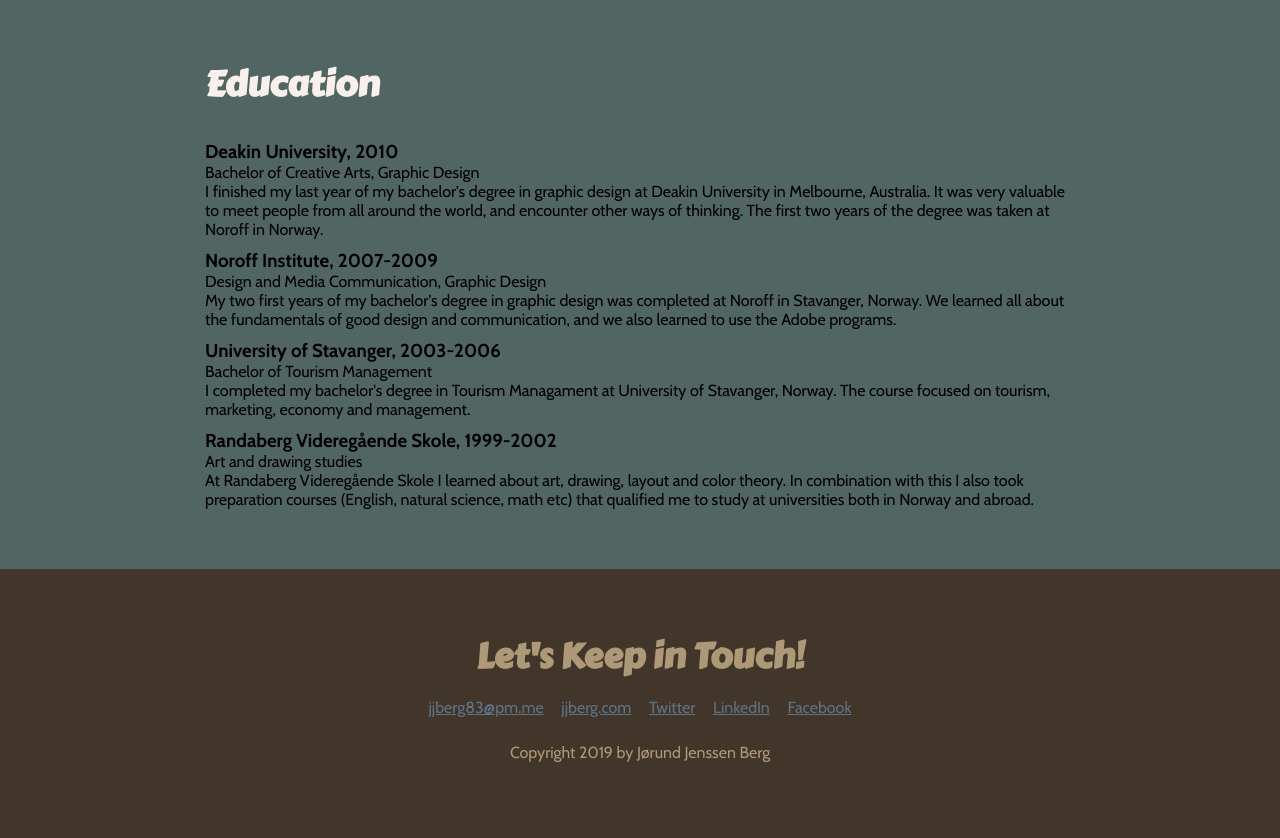
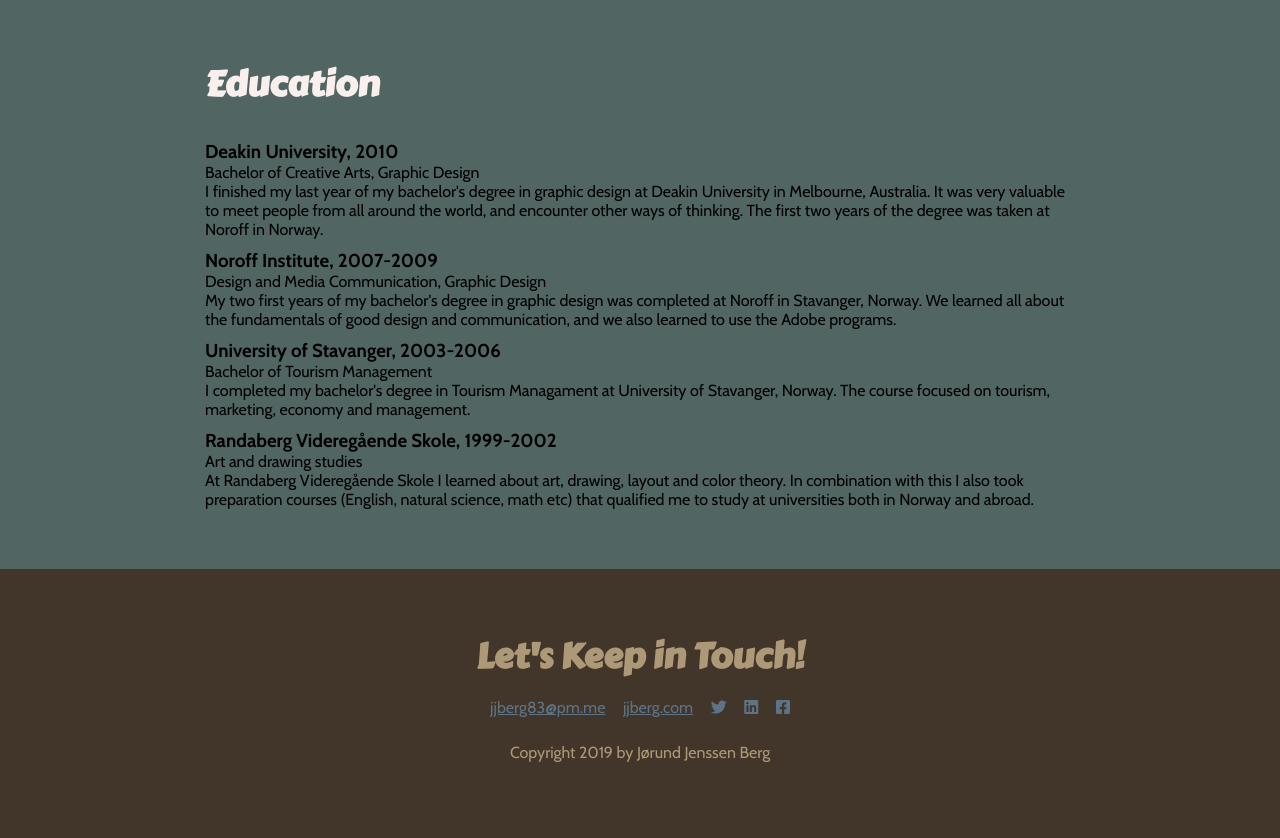
Before and after one commit to jjberg83/jjberg_resume, a plain HTML site: page index.html in a window 1280 px wide. Shown: the part 1330-2168 px from the top of the page. Drawn offline with nearby package versions, Linux system fonts and the light colour scheme.

Commit message:
Adding icon fonts from fontawesome

```diff
--- a/index.html
+++ b/index.html
@@ -4,6 +4,7 @@
     <meta charset="UTF-8">
     <meta name="viewport" content="width=device-width, initial-scale=1.0">
     <title>Jørund Jenssen Berg | Resume</title>
+    <link rel="stylesheet" href="https://use.fontawesome.com/releases/v5.8.2/css/all.css" integrity="sha384-oS3vJWv+0UjzBfQzYUhtDYW+Pj2yciDJxpsK1OYPAYjqT085Qq/1cq5FLXAZQ7Ay" crossorigin="anonymous">
     <link href="https://fonts.googleapis.com/css?family=Cabin:400,700|Carter+One" rel="stylesheet">
     <link rel="stylesheet" href="css/main.css">
 </head>
@@ -20,7 +21,7 @@
         <img class="portrait-img col-narrow" src="images/jjberg_portrait_cropped.jpg" alt="Jørund Jenssen Berg">
         <div class="col-wide">
           <h1>Jørund Jenssen Berg</h1>
-          <h2>Front-End webdesigner</h2>
+          <h2>Front-End webdesigner<i class="fas fa-leaf" aria-hidden="true"></i></h2>
           <p>Educated graphic designer with a bachelor degree from Deakin University (Melbourne, Australia). The last few years I´ve been working in print production, assisting in the physical production of print products. The main bulk of the customer base has been high end design firms, banks, museums, airports and international oil companies. Now I´m looking for an opportunity to switch to the wonderful world of webdesign, and for the last few months I´ve been studying hard in my spare time to learn all about front-end technologies. </p>
         </div><!-- col-wide -->
       </div><!-- content-wrap -->
@@ -142,9 +143,15 @@
           <div class="contact-info">
               <a href="mailto:jjberg83@pm.me">jjberg83@pm.me</a>
               <a href="http://jjberg.com" target="_blank">jjberg.com</a>
-              <a href="https://twitter.com/JJBerg83" target="_blank">Twitter</a>
-              <a href="https://www.linkedin.com/in/j%C3%B8rund-jenssen-berg-47138042/" target="_blank">LinkedIn</a>
-              <a href="https://www.facebook.com/profile.php?id=525347099" target="_blank">Facebook</a>
+              <a href="https://twitter.com/JJBerg83" target="_blank">
+                <i aria-hidden="true" class="fab fa-twitter" title="My Twitter link"></i><span class="sr-only">Link to my Twitter account</span>
+              </a>
+              <a href="https://www.linkedin.com/in/j%C3%B8rund-jenssen-berg-47138042/" target="_blank">
+                <i aria-hidden="true" class="fab fa-linkedin" title="My LinkedIn link"></i><span class="sr-only">Link to my LinkedIn account</span>
+              </a>
+              <a href="https://www.facebook.com/profile.php?id=525347099" target="_blank">
+                <i aria-hidden="true" class="fab fa-facebook-square" title="My Facebook link"></i><span class="sr-only">Link to my Facebook account</span>
+              </a>
           </div>
 
           <p>Copyright 2019 by Jørund Jenssen Berg</p>
```
